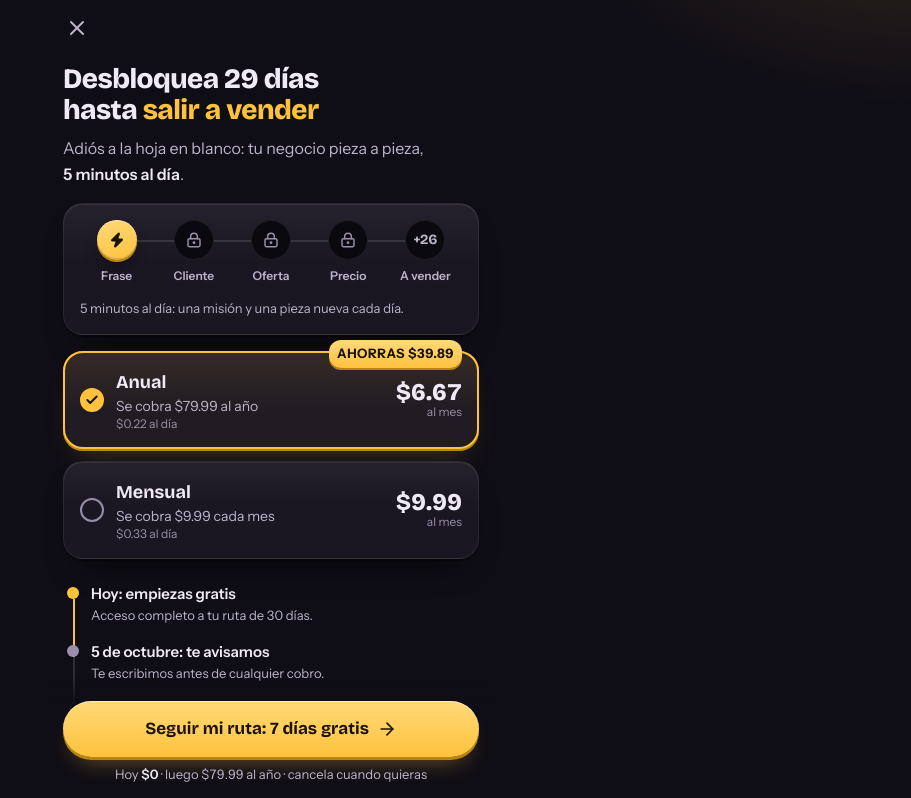
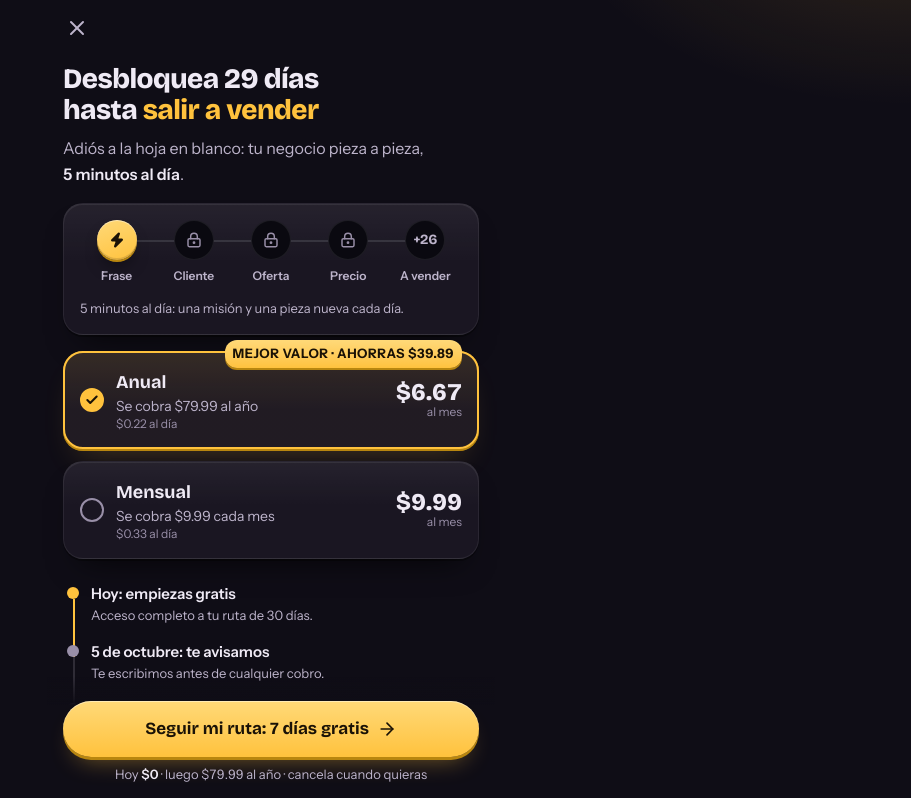
Before and after one commit to emprezaiai/emprezai, a Next.js app: page /paywall in a window 1280 px wide. Shown: the top 798 px of the page, without its empty margins (369-1280 px from the left). Built offline with nearby package versions, Linux system fonts and the light colour scheme.

Commit message:
style(paywall): etiqueta Mejor valor · ahorras $39.89 (elegida por la dueña)
Co-Authored-By: Claude Opus 5.5 <noreply@anthropic.com>

```diff
--- a/components/paywall/Paywall.tsx
+++ b/components/paywall/Paywall.tsx
@@ -282,7 +282,7 @@ function Planes({ planInicial }: { planInicial?: Plan }) {
                       transition={{ type: 'spring', bounce: 0.3, duration: 0.4, delay: reduce ? 0 : 0.5 }}
                       className="absolute -top-3 right-4 rounded-[var(--radius-chip)] bg-gradient-to-b from-gold-light to-gold px-2 py-1 text-caption font-extrabold tracking-[0.04em] text-on-gold uppercase shadow-[0_2px_0_var(--gold-deep)]"
                     >
-                      Ahorras {AHORRO_ANUAL}
+                      Mejor valor · ahorras {AHORRO_ANUAL}
                     </motion.span>
                   )}
                   <span
```
Also changed, not shown: 27 other files (tests, documents, lock files or other folders).
